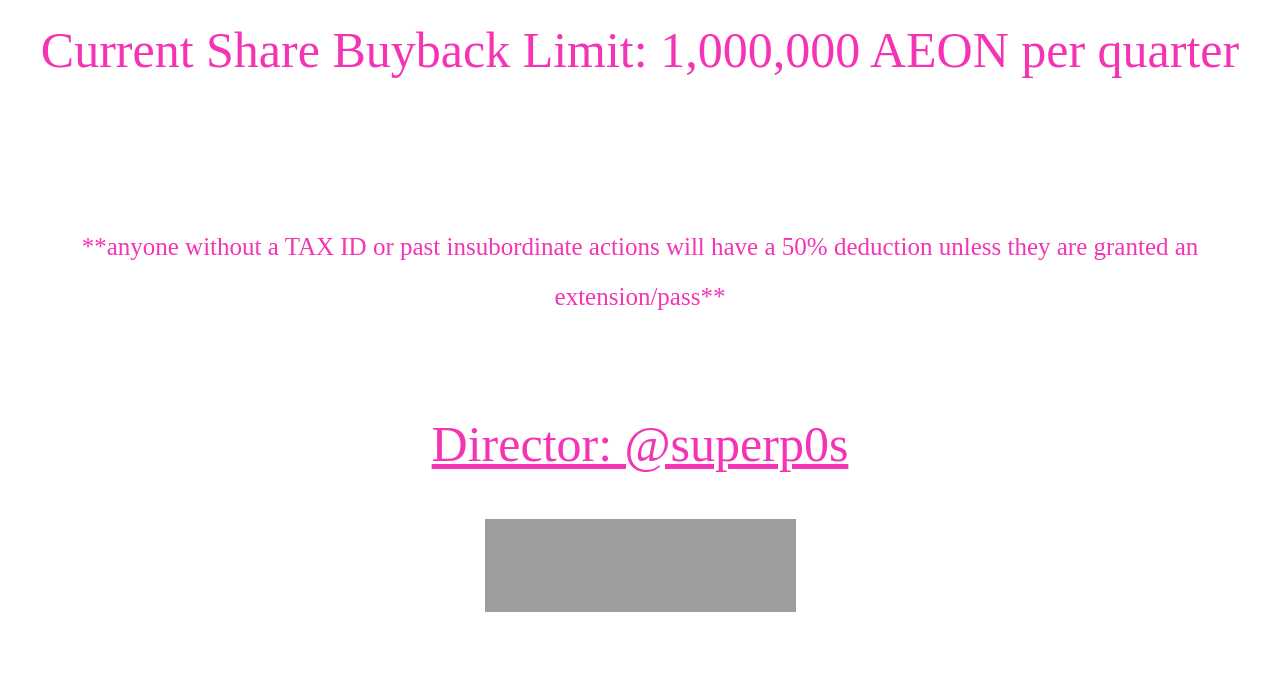
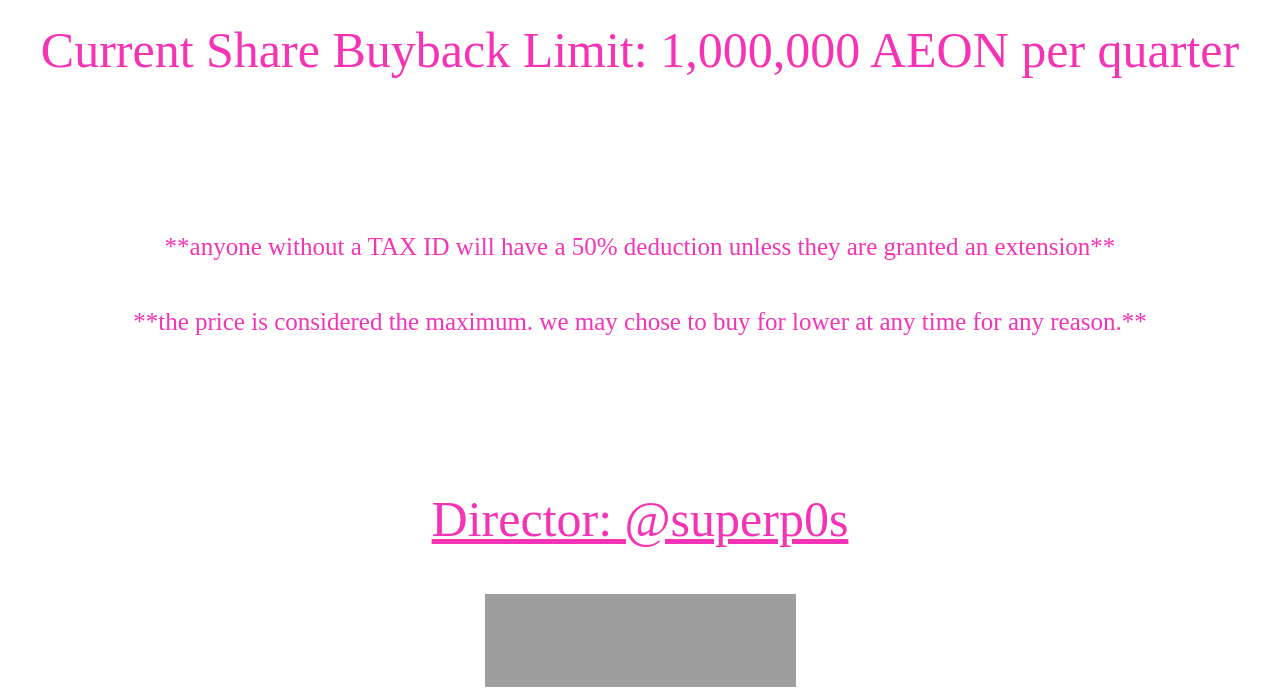
Before and after one commit to vaingelx/vaingelx.github.io, a plain HTML site: page index.html in a window 1280 px wide. Shown: the part 683-1377 px from the top of the page. Before the commit the page ends 1302 px from the top, so only its background shows below. Drawn offline with Linux system fonts and the light colour scheme; grey boxes are pictures that could not be loaded.

Commit message:
Update index.html

```diff
--- a/index.html
+++ b/index.html
@@ -29,7 +29,8 @@ body {background-color:#ffffff;}
 <p class="center">10,000,000 AEON= $100,000</p>
 <p class="center">Current Share Buyback Limit: 1,000,000 AEON per quarter</p>
 <br><br><br><br>
-<p class="center" style="  font-size: 25px;height: 50px;">**anyone without a TAX ID or past insubordinate actions will have a 50% deduction unless they are granted an extension/pass**</p>
+<p class="center" style="  font-size: 25px;height: 50px;">**anyone without a TAX ID will have a 50% deduction unless they are granted an extension**</p>
+<p class="center" style="  font-size: 25px;height: 50px;">**the price is considered the maximum. we may chose to buy for lower at any time for any reason.**</p>
 
 
 <br><br><br><br><p class="center"><a class="center" href="superp0s" target="_blank">Director: @superp0s</a></p>
```
